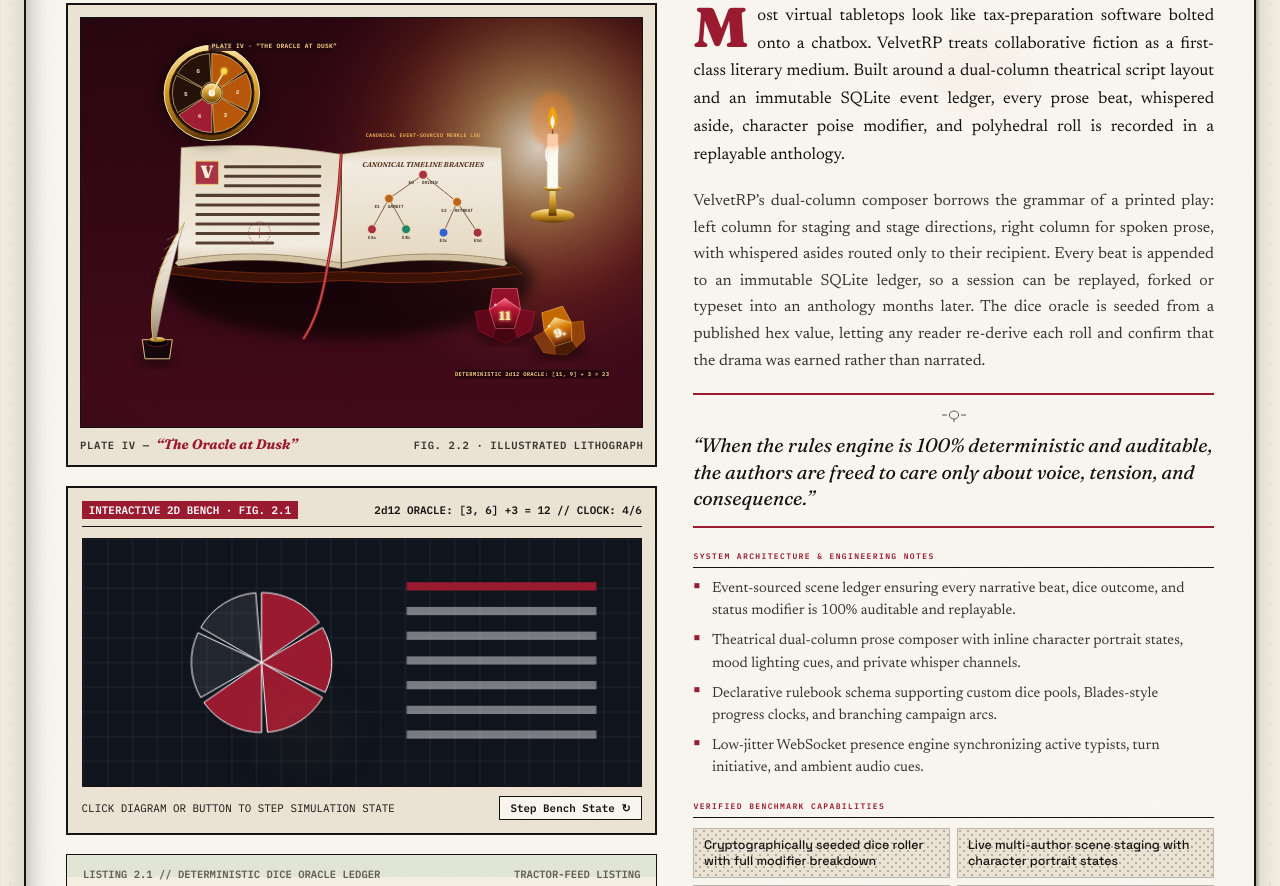
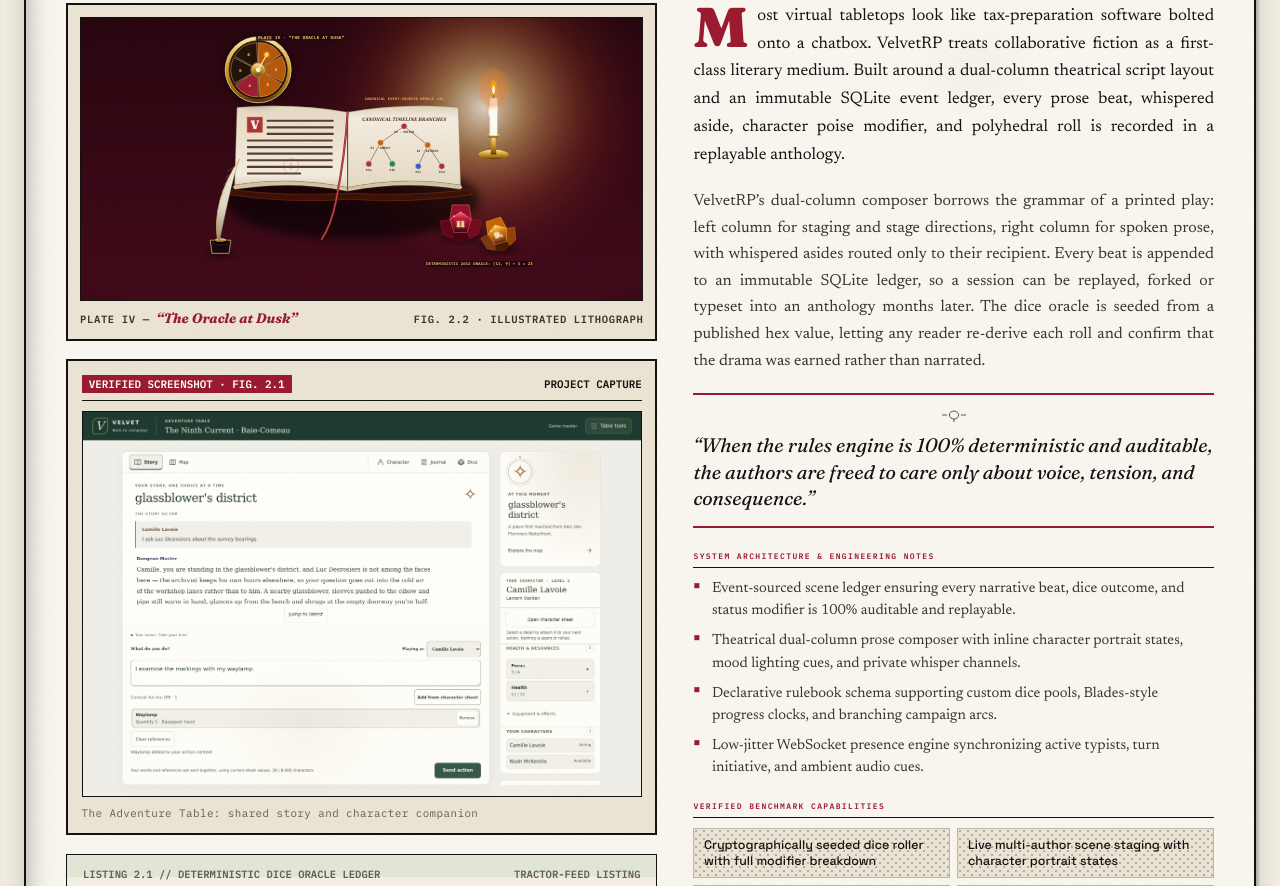
Before and after one commit to mojomast/ussysite6, a website with bundled scripts: page index.html in a window 1280 px wide. Shown: the part 4546-5432 px from the top of the page. Built offline with nearby package versions, Linux system fonts and the light colour scheme; animation ran at ten frames a second.

Commit message:
feat(screenshots): verified captures replace the lab canvas where available
- Downloaded real README screenshots for 6 projects and host them locally under
  assets/screenshots/ (orbitdesktop, velvetrp, jammate, cocs-godot, routetok,
  mothbake).
- New 'screenshot' + 'screenshotCaption' catalog fields; the spread template now
  renders a framed 'VERIFIED SCREENSHOT' plate (with caption) in place of the
  interactive lab-bench canvas where a capture exists, and keeps the canvas
  otherwise. The canvas init is guarded so screenshot spreads don't break.
- Projects with no good capture keep the interactive bench: cocs,
  rgbagentflightindicator, warpi, hermesdashboard, becomussy.
- CSP already allows img-src 'self'; images serve with correct MIME types.

```diff
--- a/index.css
+++ b/index.css
@@ -1860,3 +1860,32 @@
   .toc-entry-service { display: none; }
   .bingo-input-row { flex-direction: column; }
 }
+
+/* ============================================================================
+ * SCREENSHOT PLATES
+ * Where a project has a verified capture, the screenshot replaces the old
+ * interactive lab-bench canvas (the second drawing) inside the lab column.
+ * ========================================================================= */
+.article-screenshot-plate {
+  margin: 0;
+  border: 2px solid var(--rule-heavy);
+  background: var(--paper-elevated);
+  padding: 0.85rem;
+}
+.article-screenshot-img {
+  display: block;
+  width: 100%;
+  height: auto;
+  border: 1px solid var(--rule-heavy);
+  background: #12161f;
+}
+html[data-print-mode="cream-press"] .article-screenshot-img {
+  filter: saturate(0.92) contrast(1.03);
+}
+.article-screenshot-plate .lab-controls-strip {
+  margin-top: 0.55rem;
+  font-family: var(--font-mono);
+  font-size: 0.68rem;
+  letter-spacing: 0.04em;
+  color: var(--ink-muted);
+}
--- a/js/app.js
+++ b/js/app.js
@@ -201,7 +201,25 @@
               </figcaption>
             </figure>
 
-            <div class="interactive-lab-plate">
+            ${
+              proj.screenshot
+                ? `<figure class="article-screenshot-plate">
+              <div class="lab-plate-header">
+                <span class="lab-plate-badge">VERIFIED SCREENSHOT · FIG. ${proj.index}.1</span>
+                <span>PROJECT CAPTURE</span>
+              </div>
+              <img
+                class="article-screenshot-img"
+                src="${proj.screenshot}"
+                alt="${proj.title} — ${proj.screenshotCaption || 'screenshot'}"
+                loading="lazy"
+                decoding="async"
+              />
+              <figcaption class="lab-controls-strip">
+                <span>${proj.screenshotCaption || ''}</span>
+              </figcaption>
+            </figure>`
+                : `<div class="interactive-lab-plate">
               <div class="lab-plate-header">
                 <span class="lab-plate-badge">INTERACTIVE 2D BENCH · FIG. ${proj.index}.1</span>
                 <span id="lab-status-${proj.id}">READY</span>
@@ -219,7 +237,8 @@
                   Step Bench State ↻
                 </button>
               </div>
-            </div>
+            </div>`
+            }
 
             <div class="tractor-listing-box">
               <div class="tractor-listing-header">
@@ -238,14 +257,16 @@
       // Lazily print the bespoke SVG illustration plate for this spread
       mountPlate(section.querySelector('.editorial-plate'), proj.id, proj);
 
-      // Initialize the interactive 2D Canvas workbench for this spread
+      // Initialize the interactive 2D Canvas workbench (only where no screenshot replaces it)
       const canvasEl = section.querySelector(`#lab-canvas-${proj.id}`);
       const statusEl = section.querySelector(`#lab-status-${proj.id}`);
       const stepBtn = section.querySelector(`#lab-btn-${proj.id}`);
 
-      initArticleLabCanvas(proj, canvasEl, statusEl, stepBtn, () => {
-        flexiSynth.playRelayClick(540 + proj.index * 35);
-      });
+      if (canvasEl) {
+        initArticleLabCanvas(proj, canvasEl, statusEl, stepBtn, () => {
+          flexiSynth.playRelayClick(540 + proj.index * 35);
+        });
+      }
     }
 
     // Bind Flexi-Disc track buttons inside articles
--- a/js/projects.js
+++ b/js/projects.js
@@ -53,6 +53,8 @@
     byline: 'By the Spatial Systems Desk · Fig. 1.1–1.4',
     category: 'Spatial Computing / Desktop OS',
     repoUrl: 'https://github.com/mojomast/orbitdesktop',
+    screenshot: 'assets/screenshots/orbitdesktop.png',
+    screenshotCaption: 'Desktop launchers and the Hermes agent shell',
     liveUrl: null,
     spotInkHex: '#d9381e', // Vermilion Red
     secondaryInkHex: '#0047ab', // Cobalt Blue
@@ -113,6 +115,8 @@
     byline: 'By the Narrative Engines Group · Folio II',
     category: 'Narrative Systems / Collaborative Fiction',
     repoUrl: 'https://github.com/mojomast/velvetrp',
+    screenshot: 'assets/screenshots/velvetrp.png',
+    screenshotCaption: 'The Adventure Table: shared story and character companion',
     liveUrl: null,
     spotInkHex: '#9b1b30', // Crimson Bordeaux
     secondaryInkHex: '#b45309', // Warm Ochre
@@ -170,6 +174,8 @@
     byline: 'By the Real-Time Audio Laboratory · Test Bench #03',
     category: 'Audio Engineering / Real-Time DSP',
     repoUrl: 'https://github.com/mojomast/jammate',
+    screenshot: 'assets/screenshots/jammate.jpg',
+    screenshotCaption: 'Guitar rig with neural amp captures and cabinet controls',
     liveUrl: null,
     spotInkHex: '#0f766e', // Oscilloscope Teal
     secondaryInkHex: '#d97706', // Amber Phosphor
@@ -283,6 +289,8 @@
     byline: 'By the Real-Time Graphics Workshop · Plate V',
     category: '3D Game Engine / Shader Art',
     repoUrl: 'https://github.com/mojomast/cocs-godot',
+    screenshot: 'assets/screenshots/cocs-godot.png',
+    screenshotCaption: 'Native Forward+ combat on the Verdant Reliquary',
     liveUrl: null,
     spotInkHex: '#2563eb', // Process Ultramarine
     secondaryInkHex: '#7c3aed', // Violet Halftone
@@ -338,6 +346,8 @@
     byline: 'By the Switching & Telemetry Division · Schematic 6-A',
     category: 'AI Infrastructure / Resilient Routing',
     repoUrl: 'https://github.com/mojomast/routetok',
+    screenshot: 'assets/screenshots/routetok.png',
+    screenshotCaption: 'Operations dashboard and live model-health table',
     liveUrl: null,
     spotInkHex: '#047857', // Emerald Relay Ink
     secondaryInkHex: '#0369a1', // Technical Cyan
@@ -454,6 +464,8 @@
     byline: 'By the Binary Serialization Standards Committee · Datasheet #08',
     category: 'Build Systems / Binary Serialization',
     repoUrl: 'https://github.com/mojomast/mothbake',
+    screenshot: 'assets/screenshots/mothbake.png',
+    screenshotCaption: 'Eighteen tiling albedo textures baked by MothBake',
     liveUrl: null,
     spotInkHex: '#ea580c', // Rust Orange
     secondaryInkHex: '#334155', // Graphite Ink
```
Also changed, not shown: projects.js (+12 -0 lines), assets/screenshots/cocs-godot.png (added), assets/screenshots/jammate.jpg (added), assets/screenshots/mothbake.png (added), assets/screenshots/orbitdesktop.png (added), assets/screenshots/routetok.png (added), assets/screenshots/velvetrp.png (added).
